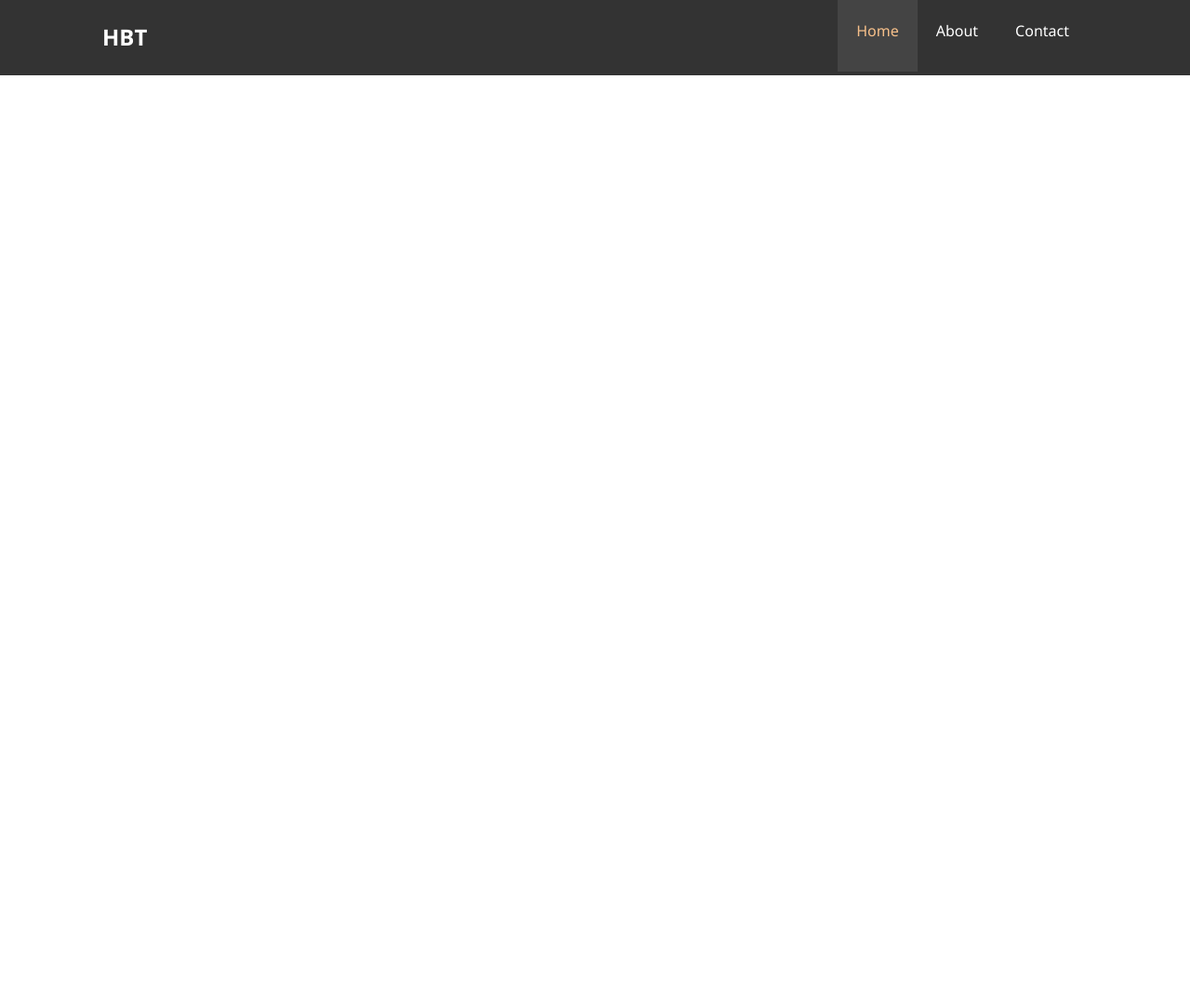
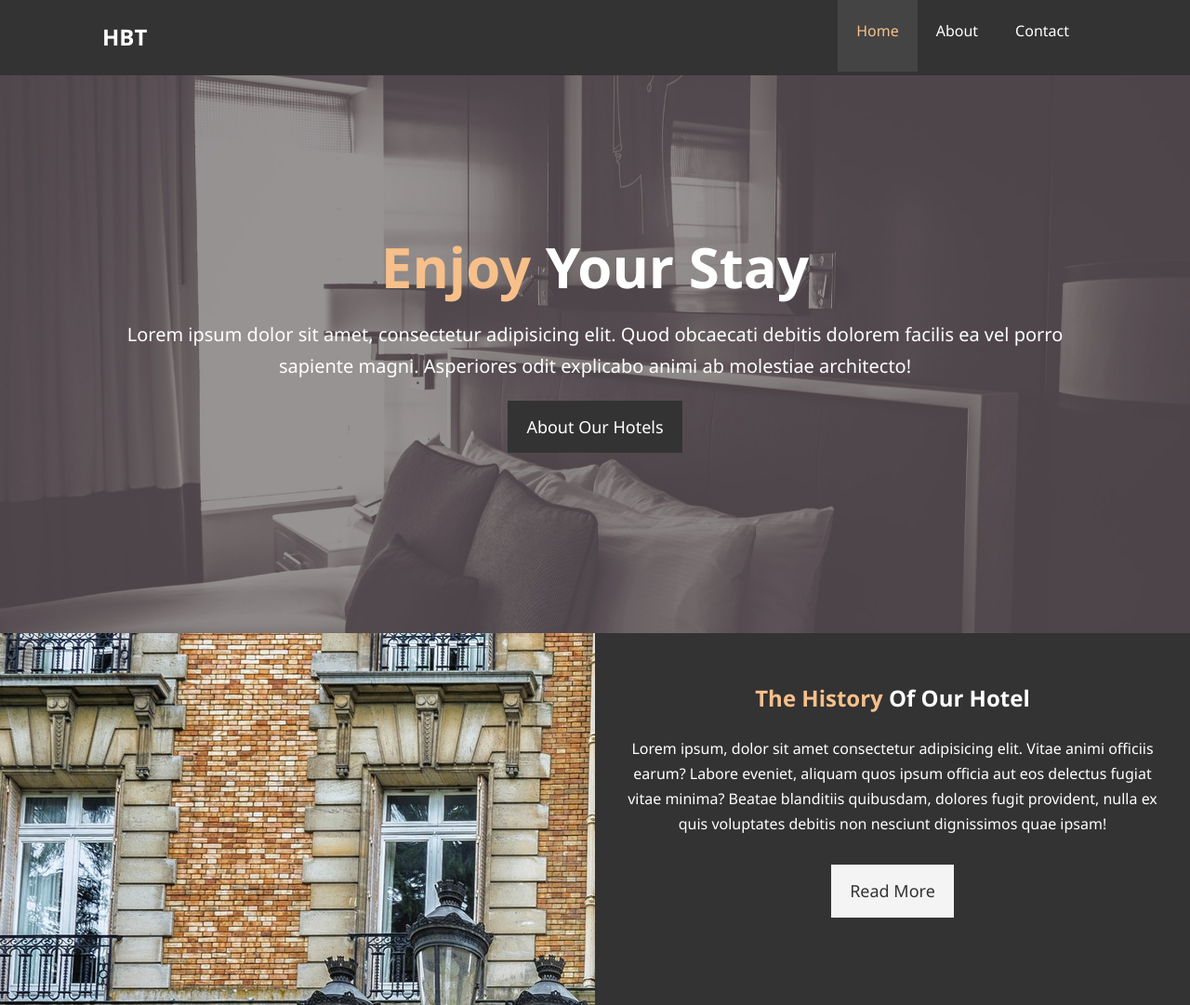
Before and after one commit to ccastell18/HTML-CSS, a plain HTML site: page hotel_website/index.html in a window 1280 px wide. Shown: the whole page at 93% size. Before the commit the page ends 800 px from the top, so only its background shows below. Drawn offline with Linux system fonts and the light colour scheme.

Commit message:
info-section

```diff
--- a/hotel_website/css/style.css
+++ b/hotel_website/css/style.css
@@ -27,6 +27,48 @@
     max-width: 1100px;
     overflow: auto;
     padding: 0 20px
+}
+
+.text-primary{
+color: #f7c08a;
+}
+
+.lead{
+    font-size: 20px;
+}
+
+.btn{
+    display: inline-block;
+    font-size: 18px;
+    color: #fff;
+    background: #333;
+    padding: 13px 20px;
+    border: none;
+    cursor: pointer;
+}
+
+.btn:hover{
+    background: #f7c08a;
+    color: #333;
+}
+
+.btn-light{
+    background: #f4f4f4;
+    color: #333;
+}
+
+.bg-dark{
+    background: #333;
+    color: #fff;
+}
+.bg-light {
+    background: #f4f4f4;
+    color: #333;
+}
+
+.bg-primary{
+    background: #333;
+    color: #f7c08a;
 }
 /* navbar */
 #navbar{
@@ -64,3 +106,49 @@
     color: #f7c08a;
     padding-bottom: 30px;
 }
+
+/*Showcase*/
+#showcase {
+    background: url("../img/showcase.jpg") no-repeat center center/cover;
+    height: 600px;
+}
+
+#showcase .showcase-content{
+    color: #fff;
+    text-align: center;
+    padding-top: 170px;
+}
+
+#showcase .showcase-content h1{
+    font-size: 60px;
+    line-height: 1.2em;
+}
+
+#showcase .showcase-content p{
+    padding-bottom: 20px;
+    line-height: 1.7em;
+}
+
+/* home info */
+#home-info{
+    height: 400px;
+}
+#home-info .info-img{
+    float: left;
+    width: 50%;
+    background: url('../img/photo-1.jpg') no-repeat;
+    min-height: 100%;
+}
+
+#home-info .info-content{
+    float: right;
+    width: 50%;
+    height: 100%;
+    text-align: center;
+    padding: 50px 30px;
+    overflow: hidden;
+}
+
+#home-info .info-content p{
+    padding-bottom: 30px
+}
--- a/hotel_website/index.html
+++ b/hotel_website/index.html
@@ -22,6 +22,24 @@
             </div>
 
         </nav>
+        <div id="showcase">
+            <div class="container">
+                <div class="showcase-content">
+                    <h1><span class="text-primary">Enjoy</span> Your Stay</h1>
+                    <p class="lead">Lorem ipsum dolor sit amet, consectetur adipisicing elit. Quod obcaecati debitis dolorem facilis ea vel porro sapiente magni. Asperiores odit explicabo animi ab molestiae architecto!</p>
+                    <a class="btn" href="about.html">About Our Hotels</a>
+                </div>
+            </div>
+        </div>
     </header>
+
+    <section id="home-info" class="bg-dark">
+        <div class="info-img"></div>
+        <div class="info-content">
+            <h2><span class="text-primary">The History </span>Of Our Hotel</h2>
+            <p>Lorem ipsum, dolor sit amet consectetur adipisicing elit. Vitae animi officiis earum? Labore eveniet, aliquam quos ipsum officia aut eos delectus fugiat vitae minima? Beatae blanditiis quibusdam, dolores fugit provident, nulla ex quis voluptates debitis non nesciunt dignissimos quae ipsam!</p>
+            <a href="about.html" class="btn btn-light">Read More</a>
+        </div>
+    </section>
 </body>
 </html>
```
